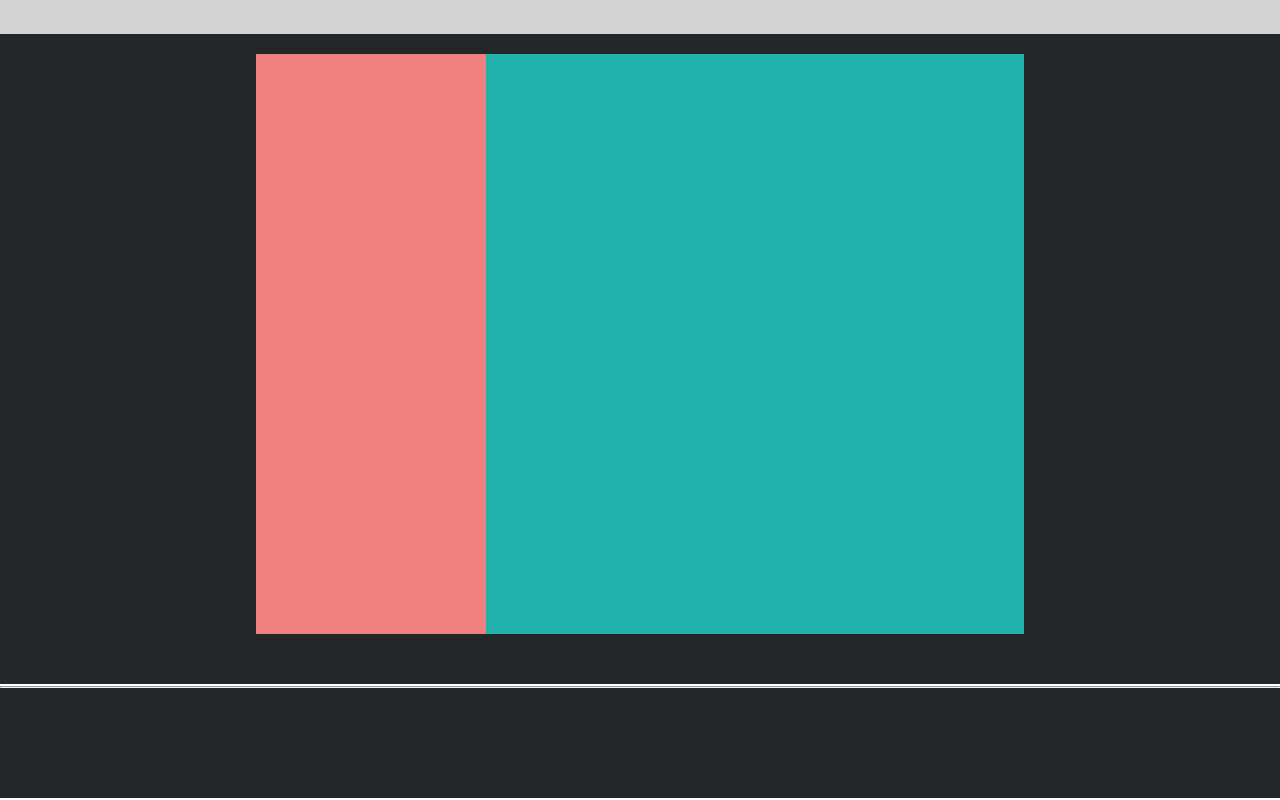
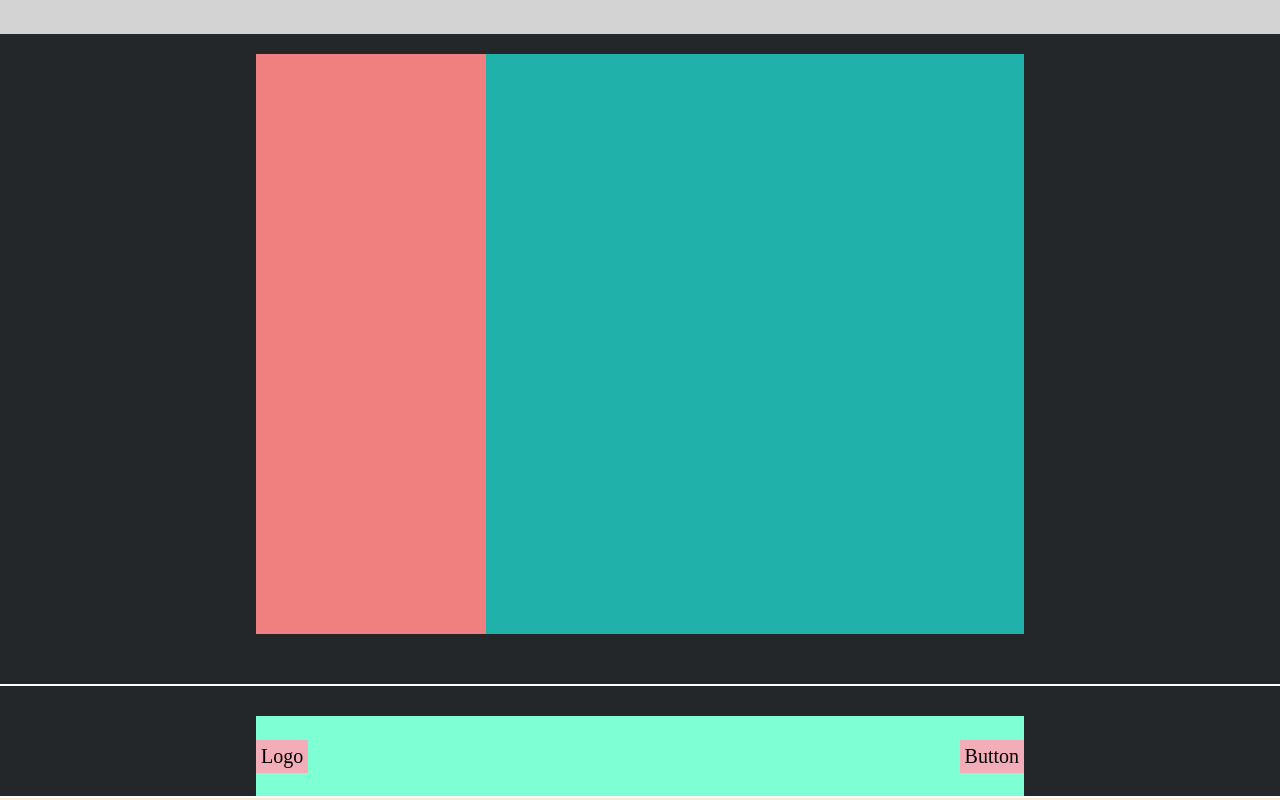
Before and after one commit to Arianna-Salvini/htmlcss-struttura-discord, a plain HTML site: page index.html in a window 1280 px wide. Shown: the part 3350-4150 px from the top of the page. Drawn offline with Linux system fonts and the light colour scheme.

Commit message:
Add last footer part for the logo and a button

```diff
--- a/assets/css/style.css
+++ b/assets/css/style.css
@@ -160,10 +160,6 @@ nav {
     display: flex;
 }
 
-.footer_bottom {
-    height: 110px;
-}
-
 .social_links{
     height: 580px;
     width: 360px;
@@ -177,5 +173,27 @@ nav {
 }
 /* /Footer Top */
 /* Footer Bottom */
+.footer_bottom {
+    height: 110px;
+    display: flex;
+    align-items: flex-end;
+}
+
+.footer_box{
+    height: 80px;
+    width: 100%;
+    background-color: var(--disc-footer-primary-light);
+    display: flex;
+    justify-content: space-between;
+    align-items: center;
+}
+
+.space{
+    font-size: 20px;
+    background-color: var(--disc-footer-secondary-light);
+    padding: 5px;
+}
+
+
 /* /Footer Bottom */
 /* /Footer */
--- a/index.html
+++ b/index.html
@@ -74,11 +74,10 @@
             </div>
         </div>
         <div class="footer_container bottom">
-            <hr>
             <div class="footer_bottom container">
                 <div class="footer_box">
-                    <div class="footer_logo"></div>
-                    <div class="footer_button"></div>
+                    <div class="space footer_logo">Logo</div>
+                    <div class="space footer_button">Button</div>
                 </div>
             </div>
         </div>
```
